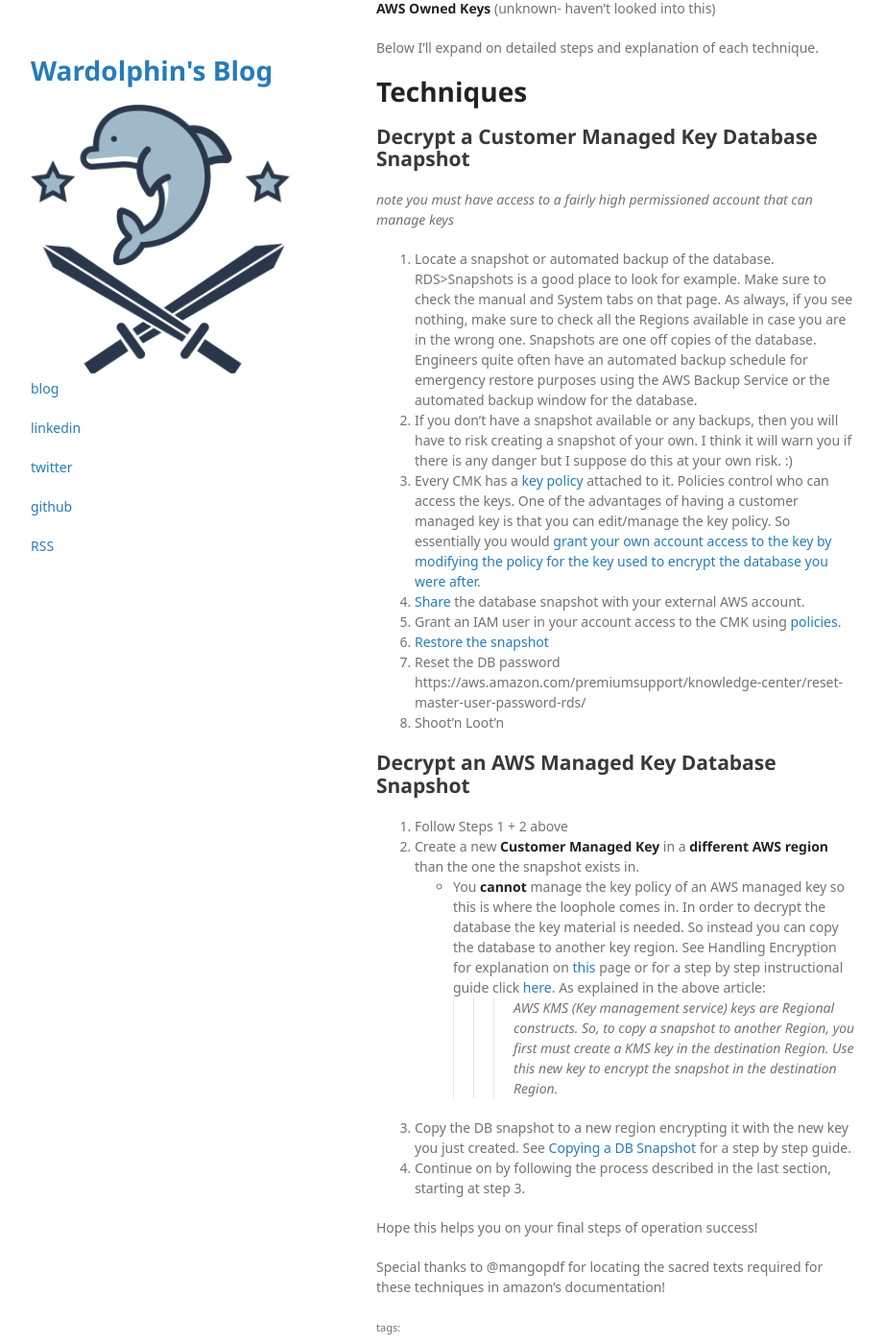
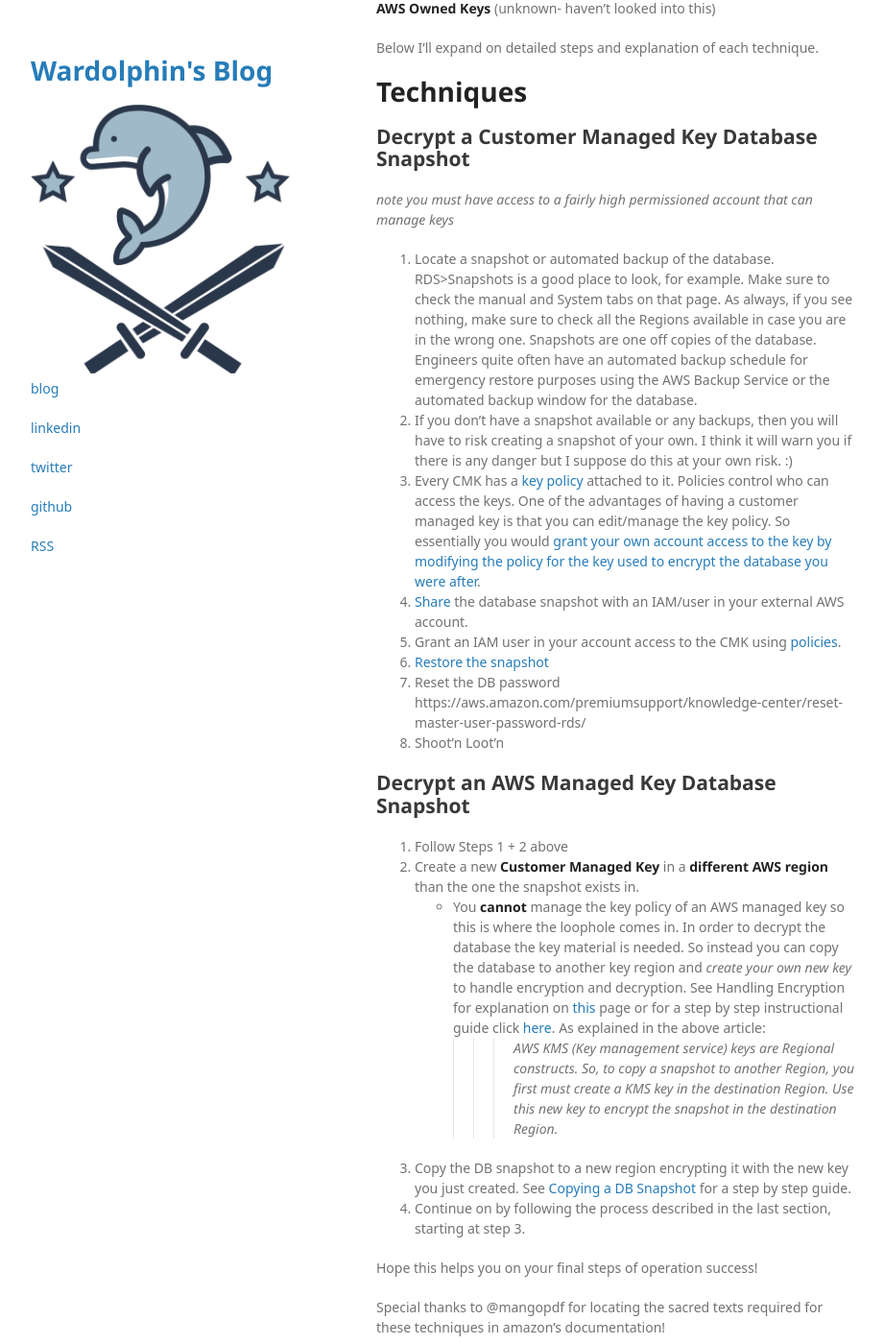
Before and after one commit to wardolphin/wardolphin.github.io, a Jekyll site: the page built from _posts/2020-07-31-Stealing-Encrypted-AWS-RDS-Databases.md, in a window 1280 px wide and 1400 px high, scrolled down 1375 px. Shown: the whole window at 96% size, without its empty margins (178-1099 px from the left). Built offline with Jekyll 4.4.1, drawn with Linux system fonts in a browser that asks for light colours; some web fonts are replaced; a script that is not in the unit is left out; some of the changed text lies outside the part shown.

Commit message:
clarified some points and grammar

```diff
--- a/_posts/2020-07-31-Stealing-Encrypted-AWS-RDS-Databases.md
+++ b/_posts/2020-07-31-Stealing-Encrypted-AWS-RDS-Databases.md
@@ -36,10 +36,10 @@ Below I'll expand on detailed steps and explanation of each technique.
 # Techniques
 ## Decrypt a Customer Managed Key Database Snapshot
 *note you must have access to a fairly high permissioned account that can manage keys*
-1. Locate a snapshot or automated backup of the database. RDS>Snapshots is a good place to look for example. Make sure to check the manual and System tabs on that page. As always, if you see nothing, make sure to check all the Regions available in case you are in the wrong one. Snapshots are one off copies of the database. Engineers quite often have an automated backup schedule for emergency restore purposes using the AWS Backup Service or the automated backup window for the database.
+1. Locate a snapshot or automated backup of the database. RDS>Snapshots is a good place to look, for example. Make sure to check the manual and System tabs on that page. As always, if you see nothing, make sure to check all the Regions available in case you are in the wrong one. Snapshots are one off copies of the database. Engineers quite often have an automated backup schedule for emergency restore purposes using the AWS Backup Service or the automated backup window for the database.
 2. If you don't have a snapshot available or any backups, then you will have to risk creating a snapshot of your own. I think it will warn you if there is any danger but I suppose do this at your own risk. :)
 3. Every CMK has a [key policy](https://docs.aws.amazon.com/kms/latest/developerguide/key-policies.html) attached to it. Policies control who can access the keys. One of the advantages of having a customer managed key is that you can edit/manage the key policy. So essentially you would [grant your own account access to the key by modifying the policy for the key used to encrypt the database you were after](https://docs.aws.amazon.com/kms/latest/developerguide/key-policy-modifying-external-accounts.html).
-4. [Share](https://docs.aws.amazon.com/AmazonRDS/latest/UserGuide/USER_ShareSnapshot.html) the database snapshot with your external AWS account.
+4. [Share](https://docs.aws.amazon.com/AmazonRDS/latest/UserGuide/USER_ShareSnapshot.html) the database snapshot with an IAM/user in your external AWS account.
 5. Grant an IAM user in your account access to the CMK using [policies](https://docs.aws.amazon.com/kms/latest/developerguide/iam-policies.html).
 6. [Restore the snapshot](https://docs.aws.amazon.com/AmazonRDS/latest/UserGuide/USER_ShareSnapshot.html)
 7. Reset the DB password https://aws.amazon.com/premiumsupport/knowledge-center/reset-master-user-password-rds/
@@ -48,7 +48,7 @@ Below I'll expand on detailed steps and explanation of each technique.
 ## Decrypt an AWS Managed Key Database Snapshot
 1. Follow Steps 1 + 2 above
 2. Create a new **Customer Managed Key** in a **different AWS region** than the one the snapshot exists in.
-    - You **cannot** manage the key policy of an AWS managed key so this is where the loophole comes in. In order to decrypt the database the key material is needed. So instead you can copy the database to another key region. See Handling Encryption for explanation on [this](https://docs.aws.amazon.com/AmazonRDS/latest/UserGuide/USER_CopySnapshot.html) page or for a step by step instructional guide click [here](https://aws.amazon.com/blogs/database/securing-data-in-amazon-rds-using-aws-kms-encryption/).
+    - You **cannot** manage the key policy of an AWS managed key so this is where the loophole comes in. In order to decrypt the database the key material is needed. So instead you can copy the database to another key region and *create your own new key* to handle encryption and decryption. See Handling Encryption for explanation on [this](https://docs.aws.amazon.com/AmazonRDS/latest/UserGuide/USER_CopySnapshot.html) page or for a step by step instructional guide click [here](https://aws.amazon.com/blogs/database/securing-data-in-amazon-rds-using-aws-kms-encryption/).
 As explained in the above article:
 >>>AWS KMS (Key management service) keys are Regional constructs. So, to copy a snapshot to another Region, you first must create a KMS key in the destination Region. Use this new key to encrypt the snapshot in the destination Region.
 3. Copy the DB snapshot to a new region encrypting it with the new key you just created. See [Copying a DB Snapshot](https://docs.aws.amazon.com/AmazonRDS/latest/UserGuide/USER_CopySnapshot.html) for a step by step guide.
```
Also changed, not shown: other parts of _posts/2020-07-31-Stealing-Encrypted-AWS-RDS-Databases.md (+3 -3 lines).
